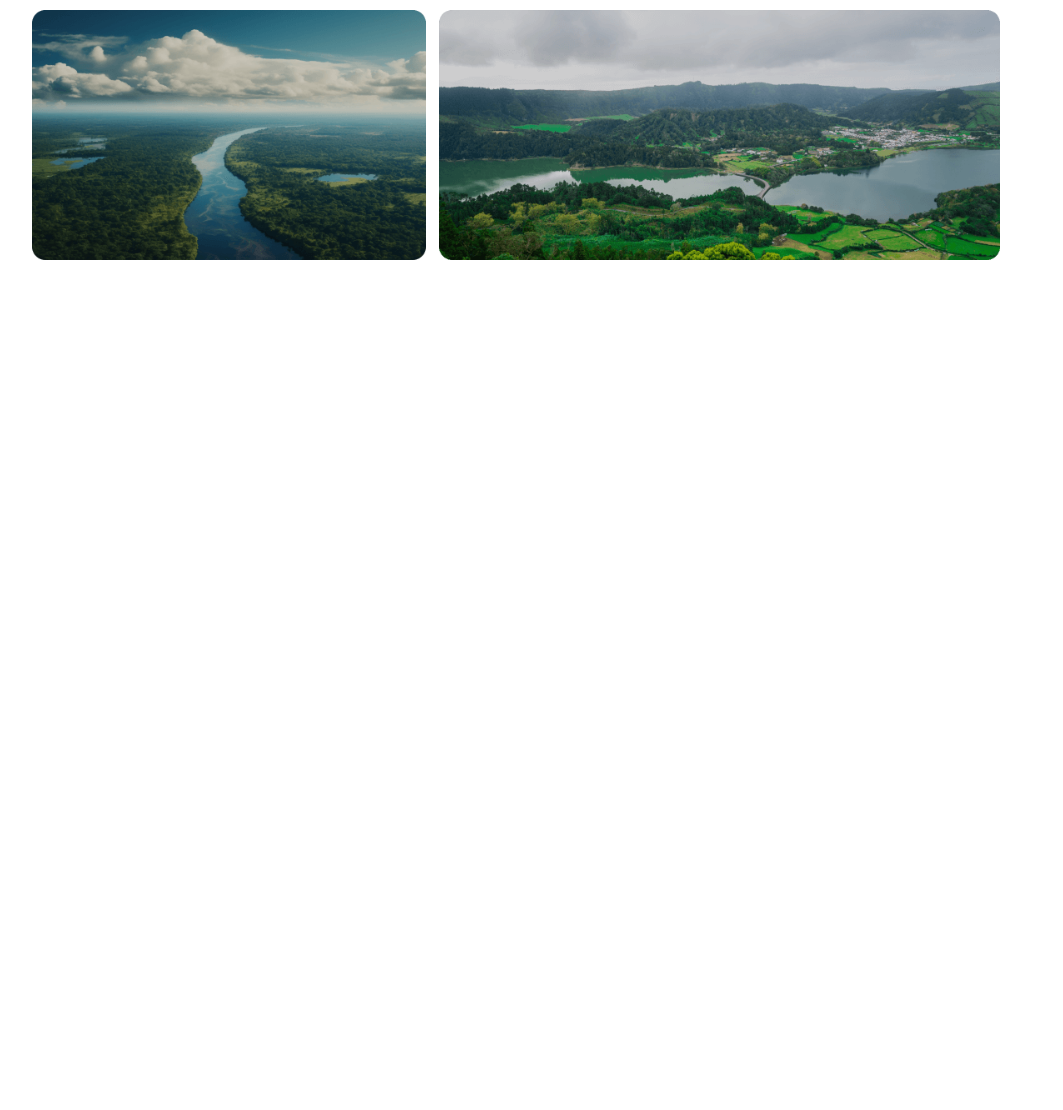
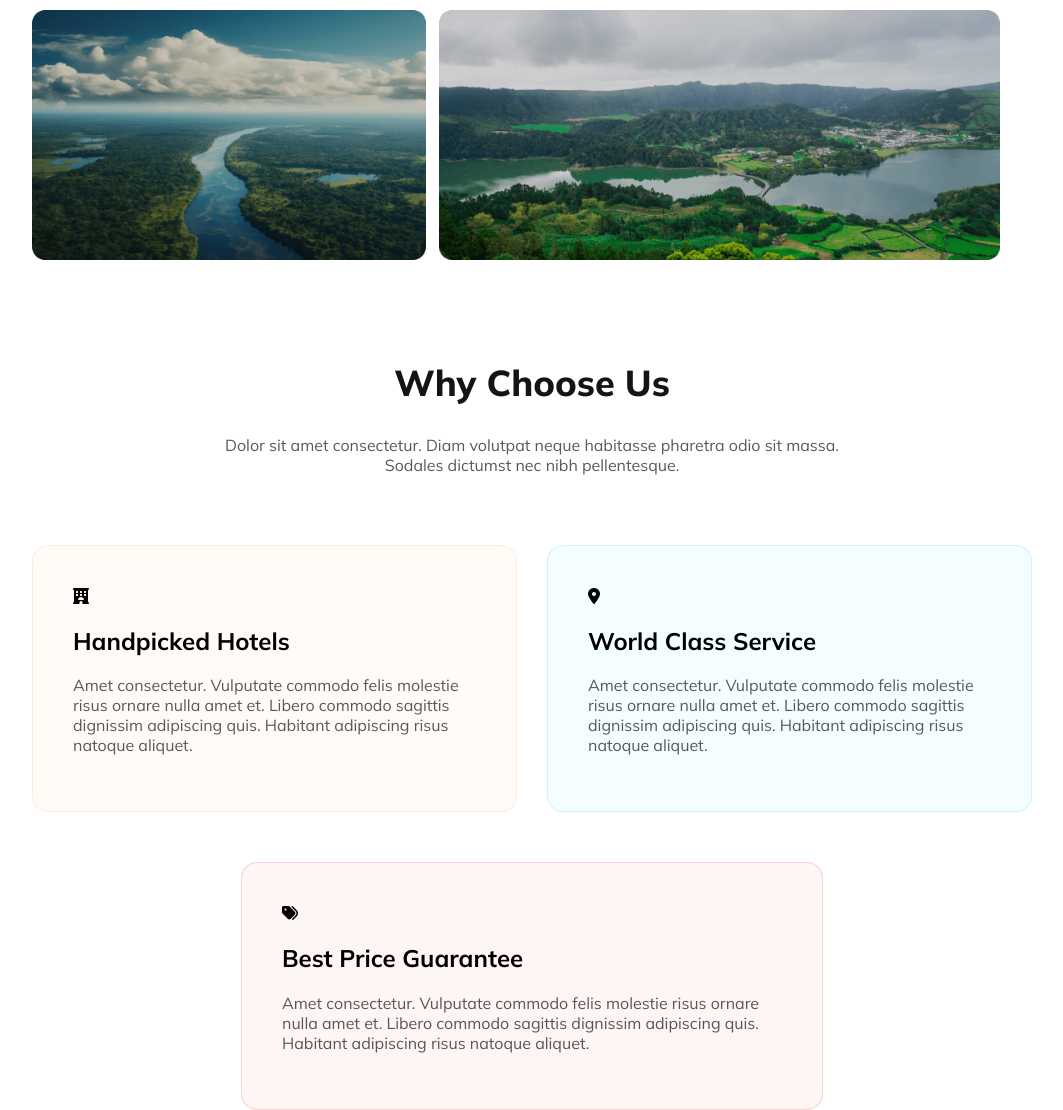
Before and after one commit to Hafiz-Al-Shams/reset-B9A2, a plain HTML site: page index.html in a window 1280 px wide. Shown: the part 2082-3192 px from the top of the page, without its empty margins (108-1171 px from the left). Before the commit the page ends 2355 px from the top, so only its background shows below. Drawn offline with Linux system fonts and the light colour scheme.

Commit message:
why choose section done

```diff
--- a/index.html
+++ b/index.html
@@ -86,6 +86,40 @@
                 </div>
             </div>
         </section>
+        <section class="why-choose">
+            <div class="choose-content">
+                <h1 class="common-heading">Why Choose Us</h1>
+                <p class="common-paragraph">Dolor sit amet consectetur. Diam volutpat neque habitasse pharetra odio sit
+                    massa. <br> Sodales dictumst nec nibh pellentesque.</p>
+            </div>
+            <div class="choose-card">
+                <div class="c21">
+                    <div class="card" id="card1">
+                        <i class="fa-solid fa-hotel"></i>
+                        <h2>Handpicked Hotels</h2>
+                        <p class="common-paragraph">Amet consectetur. Vulputate commodo felis molestie risus ornare
+                            nulla amet et. Libero commodo sagittis dignissim adipiscing quis. Habitant adipiscing risus
+                            natoque aliquet. </p>
+                    </div>
+                    <div class="card" id="card2">
+                        <i class="fa-solid fa-location-dot"></i>
+                        <h2>World Class Service</h2>
+                        <p class="common-paragraph">Amet consectetur. Vulputate commodo felis molestie risus ornare
+                            nulla amet et. Libero commodo sagittis dignissim adipiscing quis. Habitant adipiscing risus
+                            natoque aliquet. </p>
+                    </div>
+                </div>
+                <div>
+                    <div class="card" id="card3">
+                        <i class="fa-solid fa-tags"></i>
+                        <h2>Best Price Guarantee</h2>
+                        <p class="common-paragraph">Amet consectetur. Vulputate commodo felis molestie risus ornare
+                            nulla amet et. Libero commodo sagittis dignissim adipiscing quis. Habitant adipiscing risus
+                            natoque aliquet. </p>
+                    </div>
+                </div>
+            </div>
+        </section>
     </main>
 </body>
 
--- a/styles/style.css
+++ b/styles/style.css
@@ -177,8 +177,40 @@ main section {
     margin-bottom: 13px;
 }
 
+/* why-choose section styles */
+.why-choose .choose-content {
+    text-align: center;
+}
 
+.why-choose .choose-card .c21 {
+    margin-top: 70px;
+    display: flex;
+    gap: 30px;
+}
 
+.why-choose .choose-card .card {
+    max-width: 500px;
+    padding: 40px;
+}
+
+#card1 {
+    border-radius: 16px;
+    border: 1px solid rgba(251, 181, 99, 0.20);
+    background: rgba(251, 181, 99, 0.05);
+}
+
+#card2 {
+    border-radius: 16px;
+    border: 1px solid rgba(41, 206, 246, 0.20);
+    background: rgba(41, 206, 246, 0.05);
+}
+
+#card3 {
+    margin: 50px auto 0;
+    border-radius: 16px;
+    border: 1px solid rgba(233, 68, 68, 0.20);
+    background: rgba(233, 68, 68, 0.05);
+}
 
 
 
@@ -246,6 +278,10 @@ main section {
         margin-bottom: 15px;
     }
 
+    main section {
+        margin-top: 50px;
+    }
+
     .popular-tours {
         flex-direction: column;
     }
@@ -265,6 +301,15 @@ main section {
 
     .destinations .destination-images .row img {
         width: 100%;
+    }
+
+    .why-choose .choose-card .c21 {
+        margin-top: 40px;
+        flex-direction: column;
+    }
+
+    #card3 {
+        margin-top: 30px;
     }
 }
 
@@ -330,4 +375,13 @@ main section {
     .destinations .destination-images .row img {
         width: 100%;
     }
+
+    .why-choose .choose-card .c21 {
+        margin-top: 40px;
+        flex-direction: column;
+    }
+
+    #card3 {
+        margin-top: 30px;
+    }
 }
```
